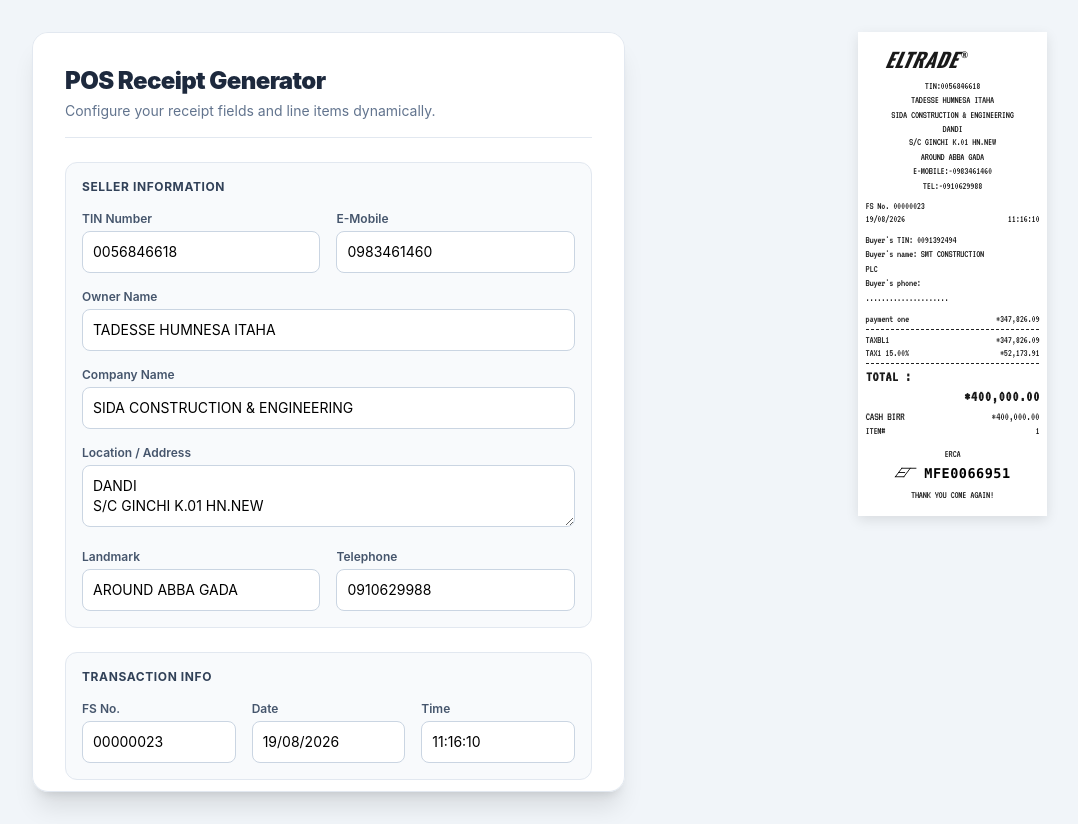
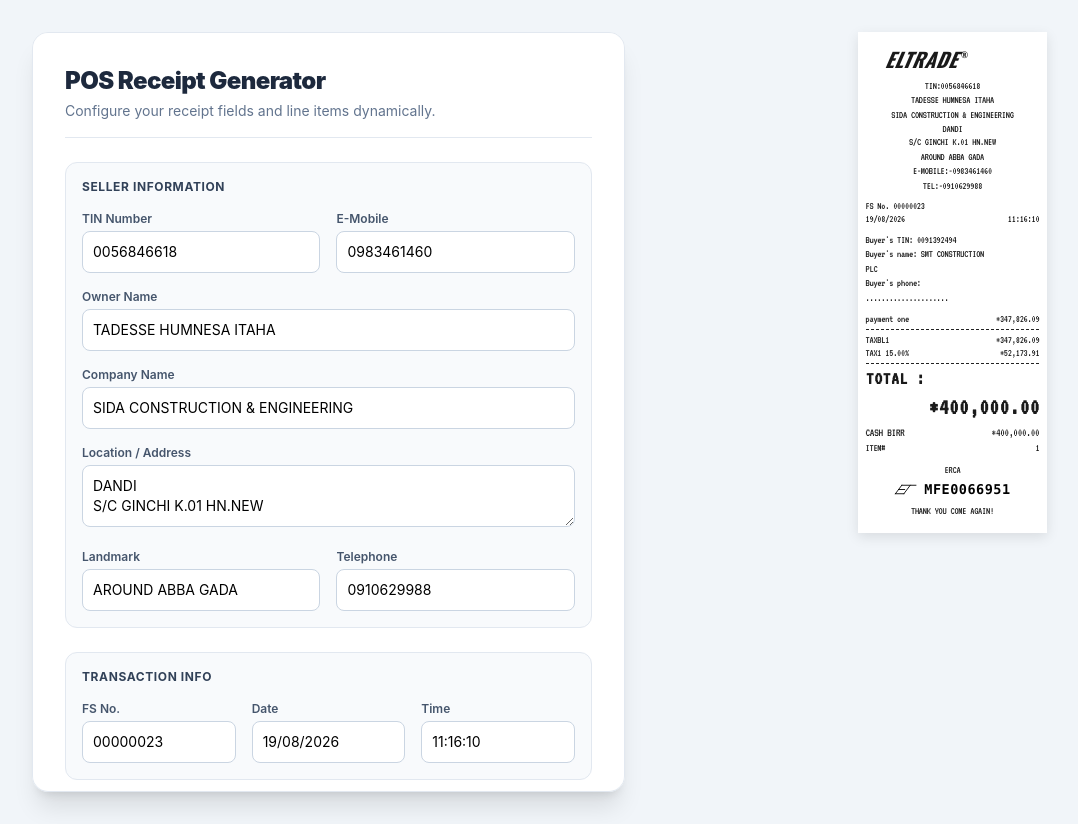
Before and after one commit to basliel97/receipt-app, a React (Vite) app: page / in a window 1280 px wide. Shown: the whole page, without its empty margins (0-1078 px from the left). Built offline with nearby package versions, Linux system fonts and the light colour scheme.

Commit message:
Enlarge TOTAL label and amount to match physical receipt photo

```diff
--- a/src/Receipt.css
+++ b/src/Receipt.css
@@ -54,8 +54,8 @@
 /* --- TOTAL BLOCK TEXT STYLE --- */
 .total-label {
   font-family: 'VT323', 'Consolas', 'Courier New', monospace;
-  font-size: 15px;
-  letter-spacing: 0.5px;
+  font-size: 19px;
+  letter-spacing: 0.8px;
   font-weight: bold;
   transform: scaleY(0.95);
 }
@@ -63,12 +63,12 @@
 .total-amount-row {
   text-align: right;
   font-family: 'VT323', 'Consolas', 'Courier New', monospace;
-  font-size: 16px;
+  font-size: 24px;
   font-weight: bold;
   letter-spacing: 0.5px;
   transform: scaleY(0.95);
-  margin-top: 1px;
-  margin-bottom: 3px;
+  margin-top: 2px;
+  margin-bottom: 4px;
   white-space: nowrap;
 }
 
```
